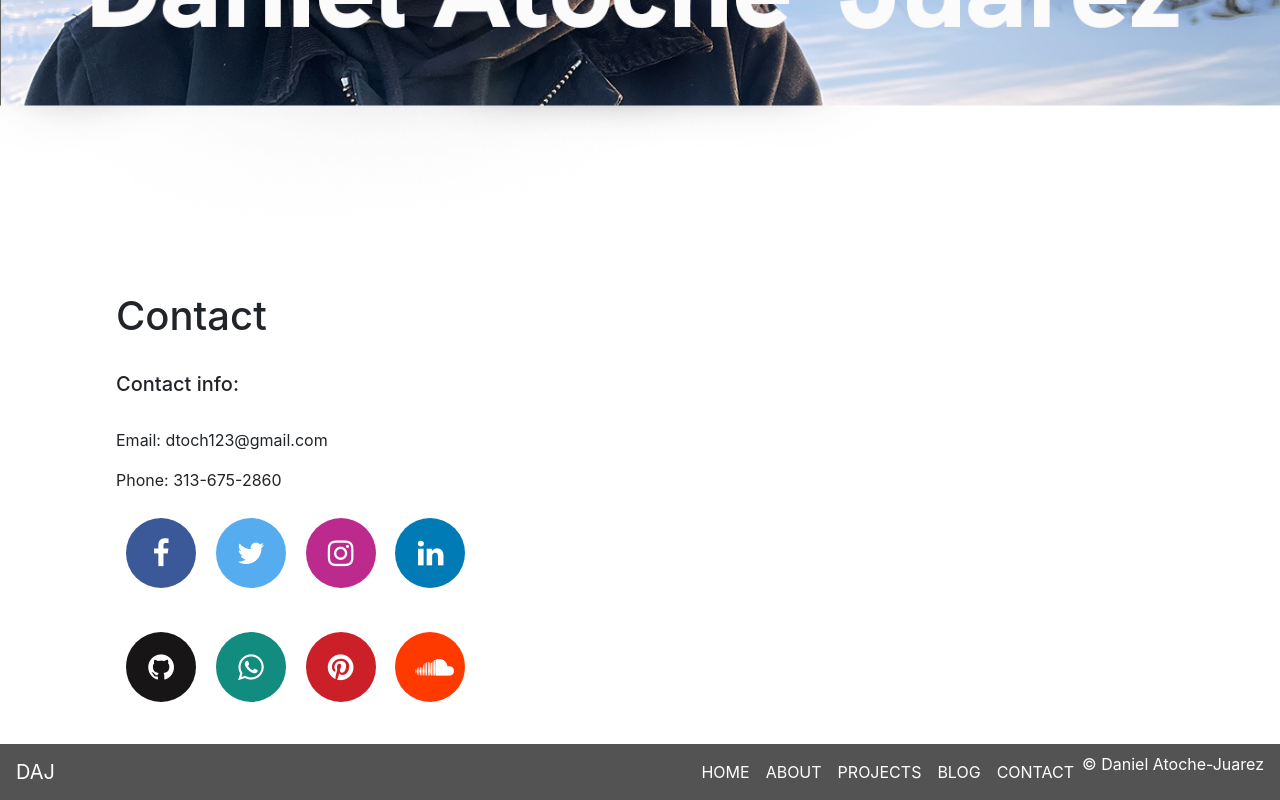
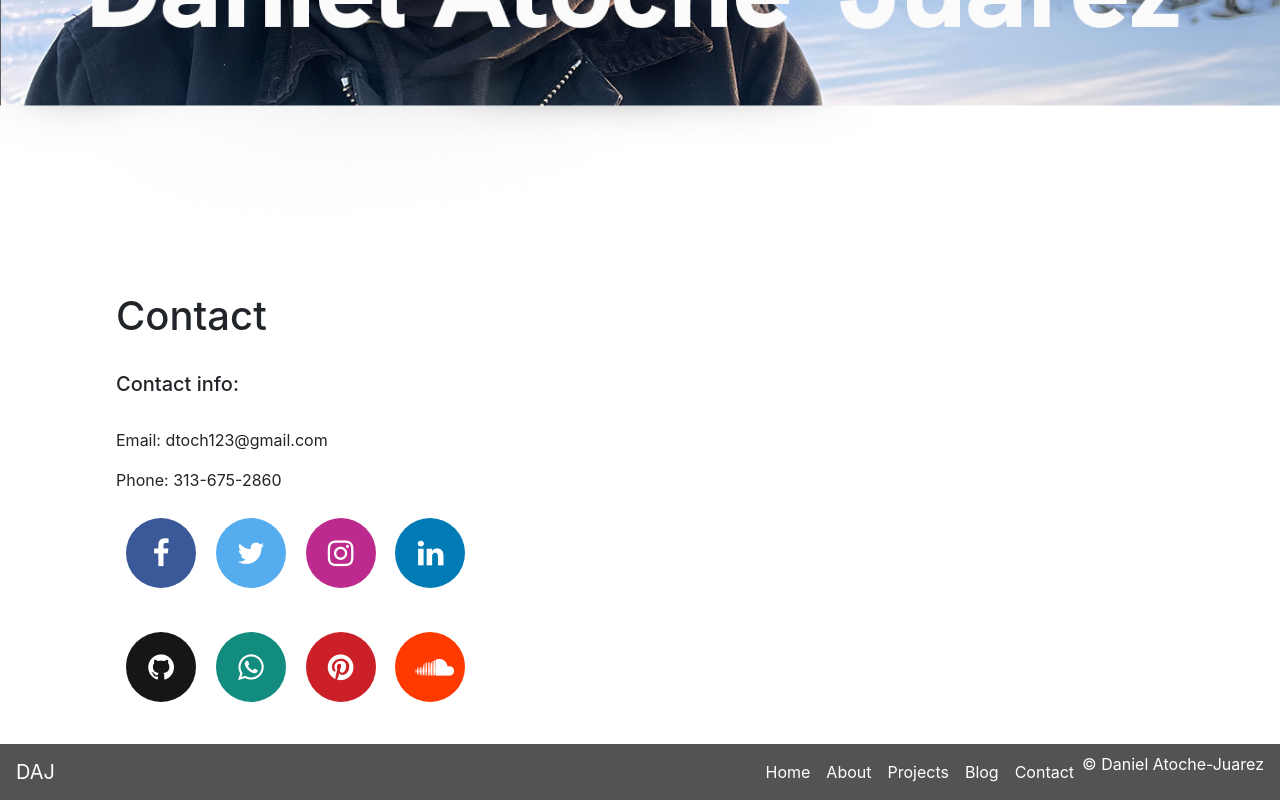
Before and after one commit to datoche-juarez/personal-site, a React (Create React App) app: page /contact in a window 1280 px wide. Shown: the part 358-1158 px from the top of the page. Built offline with nearby package versions, Linux system fonts and the light colour scheme.

Commit message:
A few styling touch ups...

```diff
--- a/src/components/Footer.jsx
+++ b/src/components/Footer.jsx
@@ -3,9 +3,14 @@ import { Link } from "react-router-dom";
 import { Nav, Navbar } from "react-bootstrap";
 import styled from "styled-components";
 
+
 const Styles = styled.div`
   .navbar {
     background-color: #535353;
+    // position: sticky;
+    // flex-direction: column;
+    // bottom: 0;
+
   }
 
   a,
@@ -21,36 +26,36 @@ const Styles = styled.div`
 `;
 
 export const Footer = () => (
-  <div className="footer">
+  <div id="dansFooter" style={{marginTop: "auto"}}>
   <Styles>
-      <Navbar expand="lg">
+    <Navbar expand="lg" >
       <Navbar.Brand href="/">DAJ</Navbar.Brand>
       <Navbar.Toggle aria-controls="basic-navbar-nav" />
       <Navbar.Collapse id="basic-navbar-nav">
         <Nav className="ml-auto">
           <Nav.Item>
             <Nav.Link>
-                <Link to="/">HOME</Link>
+              <Link to="/">Home</Link>
             </Nav.Link>
           </Nav.Item>
           <Nav.Item>
             <Nav.Link>
-                <Link to="/about">ABOUT</Link>
+              <Link to="/about">About</Link>
             </Nav.Link>
           </Nav.Item>
           <Nav.Item>
             <Nav.Link>
-                <Link to="/about">PROJECTS</Link>
+              <Link to="/about">Projects</Link>
             </Nav.Link>
           </Nav.Item>
           <Nav.Item>
             <Nav.Link>
-                <Link to="/about">BLOG</Link>
+              <Link to="/about">Blog</Link>
             </Nav.Link>
           </Nav.Item>
           <Nav.Item>
             <Nav.Link>
-                <Link to="/contact">CONTACT</Link>
+              <Link to="/contact">Contact</Link>
             </Nav.Link>
           </Nav.Item>
           <p class="text-white">&copy; Daniel Atoche-Juarez</p>
```
Lines whose indentation alone changed are shown as unchanged.
